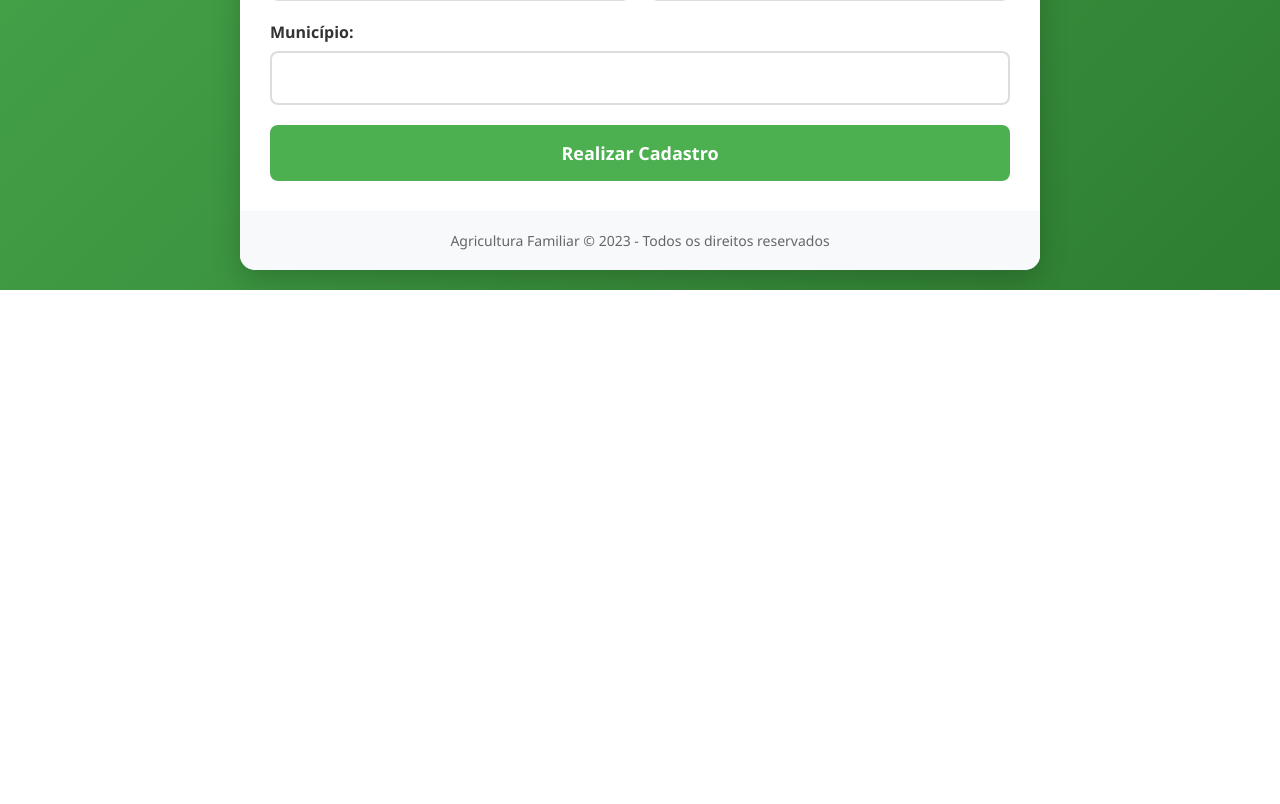
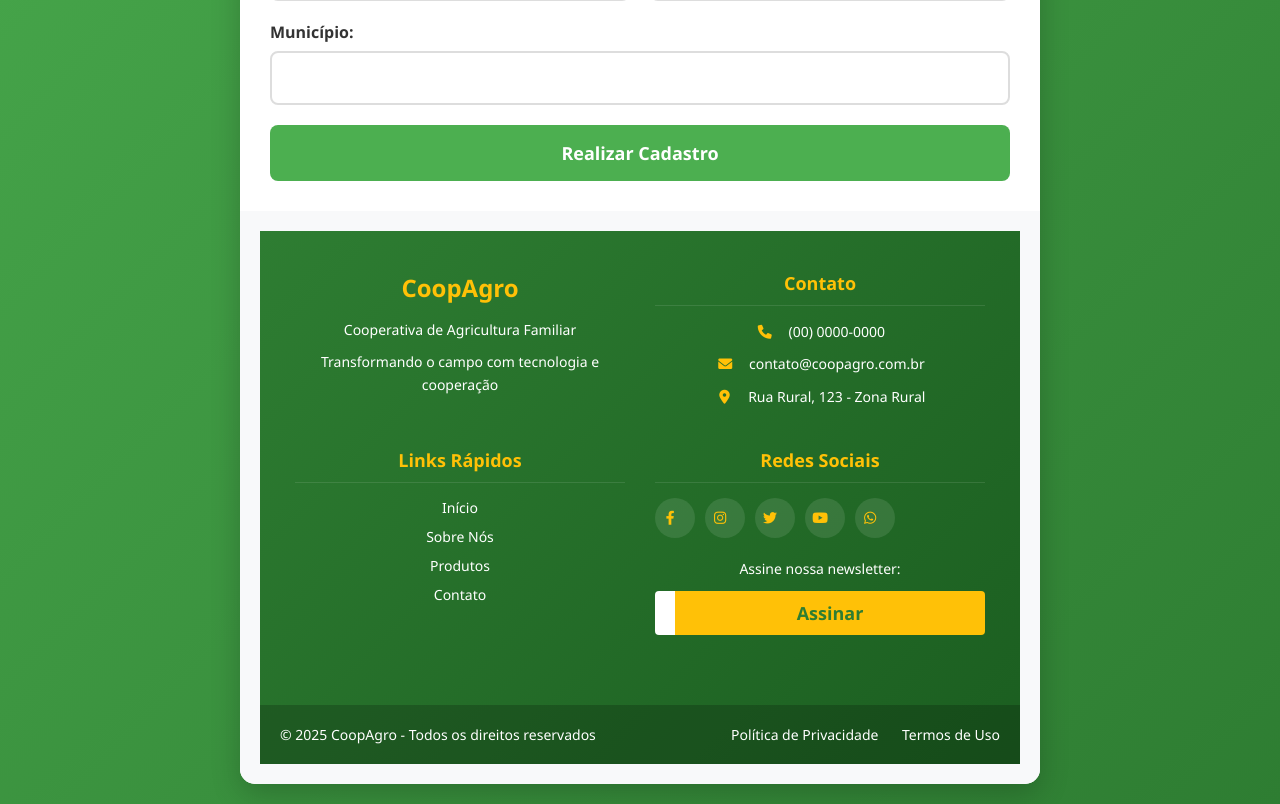
Before and after one commit to KamillaKempim/CoopAgro, a PHP site: page /cadastro.php in a window 1280 px wide. Shown: the part 669-1473 px from the top of the page. Before the commit the page ends 959 px from the top, so only its background shows below. Run offline with PHP 8.4, Linux system fonts and the light colour scheme.

Commit message:
realizada alteração do arquivo de rodapé da pagina e realizada alterações na tela de cadastro

```diff
--- a/cadastro.php
+++ b/cadastro.php
@@ -266,7 +266,7 @@
         </div>
 
         <div class="footer">
-            <p>Agricultura Familiar &copy; 2023 - Todos os direitos reservados</p>
+            <?php include 'includes/_footer.php'; ?>
         </div>
     </div>
 
--- a/includes/_footer.php
+++ b/includes/_footer.php
@@ -1,59 +1,249 @@
-<footer style="background-color: #143d0f;">
-    <div class="container-fluid">
-        <div class="row text-center align-items-center justify-content-center">
+<?php
+/**
+ * Rodapé responsivo para o sistema CoopAgro
+ * Deve ser incluído no final de todas as páginas
+ */
+?>
 
-            <div class="col-6 col-md-2">
-                <div class="contact-item">
-                    <div class="icon-circle">
-                        <i class="bi bi-whatsapp"></i>
+<footer class="coopagro-footer">
+    <div class="footer-content">
+        <div class="footer-section">
+            <h3>CoopAgro</h3>
+            <p>Cooperativa de Agricultura Familiar</p>
+            <p>Transformando o campo com tecnologia e cooperação</p>
         </div>
-                    <div class="contact-text">
-                        <p>WhatsApp</p>
-                        <p>99 99999-9999</p>
+
+        <div class="footer-section">
+            <h4>Contato</h4>
+            <p><i class="fas fa-phone"></i> (00) 0000-0000</p>
+            <p><i class="fas fa-envelope"></i> contato@coopagro.com.br</p>
+            <p><i class="fas fa-map-marker-alt"></i> Rua Rural, 123 - Zona Rural</p>
+        </div>
+
+        <div class="footer-section">
+            <h4>Links Rápidos</h4>
+            <ul>
+                <li><a href="index.php">Início</a></li>
+                <li><a href="sobre.php">Sobre Nós</a></li>
+                <li><a href="produtos.php">Produtos</a></li>
+                <li><a href="contato.php">Contato</a></li>
+            </ul>
+        </div>
+
+        <div class="footer-section">
+            <h4>Redes Sociais</h4>
+            <div class="social-icons">
+                <a href="#"><i class="fab fa-facebook-f"></i></a>
+                <a href="#"><i class="fab fa-instagram"></i></a>
+                <a href="#"><i class="fab fa-twitter"></i></a>
+                <a href="#"><i class="fab fa-youtube"></i></a>
+                <a href="#"><i class="fab fa-whatsapp"></i></a>
+            </div>
+            <div class="newsletter">
+                <p>Assine nossa newsletter:</p>
+                <form class="newsletter-form">
+                    <input type="email" placeholder="Seu e-mail">
+                    <button type="submit">Assinar</button>
+                </form>
             </div>
         </div>
     </div>
 
-            <div class="col-6 col-md-2">
-                <div class="contact-item">
-                    <div class="icon-circle">
-                        <i class="bi bi-telephone"></i>
-                    </div>
-                    <div class="contact-text">
-                        <p>Telefone</p>
-                        <p>99 99999-9999</p>
+    <div class="footer-bottom">
+        <div class="footer-bottom-content">
+            <p>&copy; <?php echo date('Y'); ?> CoopAgro - Todos os direitos reservados</p>
+            <div class="footer-links">
+                <a href="politica-privacidade.php">Política de Privacidade</a>
+                <a href="termos-uso.php">Termos de Uso</a>
             </div>
         </div>
     </div>
+</footer>
 
-            <div class="col-md-auto d-flex align-items-center justify-content-center">
-                <div class="vertical-divider"></div>
-            </div>
+<style>
+    /* Estilos do rodapé */
+    .coopagro-footer {
+        background: linear-gradient(135deg, #2E7D32 0%, #1B5E20 100%);
+        color: white;
+        margin-top: auto; /* Para fixar no final da página */
+    }
 
-            <div class="col-6 col-md-2">
-                <div class="contact-item">
-                    <div class="icon-circle">
-                        <i class="bi bi-instagram"></i>
-                    </div>
-                    <div class="contact-text">
-                        <p>Instagram</p>
-                        <p>@nomeempresa</p>
-                    </div>
-                </div>
-            </div>
+    .footer-content {
+        display: flex;
+        flex-wrap: wrap;
+        justify-content: space-between;
+        max-width: 1200px;
+        margin: 0 auto;
+        padding: 40px 20px;
+    }
 
-            <div class="col-6 col-md-2">
-                <div class="contact-item">
-                    <div class="icon-circle">
-                        <i class="bi bi-facebook"></i>
-                    </div>
-                    <div class="contact-text">
-                        <p>Facebook</p>
-                        <p>@nomeempresa</p>
-                    </div>
-                </div>
-            </div>
+    .footer-section {
+        flex: 1;
+        min-width: 250px;
+        margin-bottom: 30px;
+        padding: 0 15px;
+    }
 
-        </div>
-    </div>
-</footer>
+    .footer-section h3 {
+        color: #FFC107;
+        margin-bottom: 15px;
+        font-size: 24px;
+    }
+
+    .footer-section h4 {
+        color: #FFC107;
+        margin-bottom: 15px;
+        font-size: 18px;
+        border-bottom: 1px solid rgba(255, 255, 255, 0.1);
+        padding-bottom: 10px;
+    }
+
+    .footer-section p {
+        margin-bottom: 10px;
+        line-height: 1.6;
+    }
+
+    .footer-section i {
+        margin-right: 10px;
+        color: #FFC107;
+        width: 20px;
+    }
+
+    .footer-section ul {
+        list-style: none;
+        padding: 0;
+    }
+
+    .footer-section ul li {
+        margin-bottom: 10px;
+    }
+
+    .footer-section ul li a {
+        color: white;
+        text-decoration: none;
+        transition: color 0.3s;
+    }
+
+    .footer-section ul li a:hover {
+        color: #FFC107;
+    }
+
+    .social-icons {
+        display: flex;
+        margin-bottom: 20px;
+    }
+
+    .social-icons a {
+        display: flex;
+        align-items: center;
+        justify-content: center;
+        width: 40px;
+        height: 40px;
+        background: rgba(255, 255, 255, 0.1);
+        border-radius: 50%;
+        margin-right: 10px;
+        color: white;
+        text-decoration: none;
+        transition: all 0.3s;
+    }
+
+    .social-icons a:hover {
+        background: #FFC107;
+        transform: translateY(-3px);
+    }
+
+    .newsletter-form {
+        display: flex;
+        margin-top: 10px;
+    }
+
+    .newsletter-form input {
+        flex: 1;
+        padding: 10px;
+        border: none;
+        border-radius: 4px 0 0 4px;
+        outline: none;
+    }
+
+    .newsletter-form button {
+        background: #FFC107;
+        color: #2E7D32;
+        border: none;
+        padding: 10px 15px;
+        border-radius: 0 4px 4px 0;
+        cursor: pointer;
+        font-weight: bold;
+        transition: background 0.3s;
+    }
+
+    .newsletter-form button:hover {
+        background: #FFD54F;
+    }
+
+    .footer-bottom {
+        background: rgba(0, 0, 0, 0.2);
+        padding: 20px 0;
+    }
+
+    .footer-bottom-content {
+        display: flex;
+        justify-content: space-between;
+        align-items: center;
+        max-width: 1200px;
+        margin: 0 auto;
+        padding: 0 20px;
+        flex-wrap: wrap;
+    }
+
+    .footer-links a {
+        color: white;
+        margin-left: 20px;
+        text-decoration: none;
+        transition: color 0.3s;
+    }
+
+    .footer-links a:hover {
+        color: #FFC107;
+    }
+
+    /* Responsividade */
+    @media (max-width: 768px) {
+        .footer-content {
+            flex-direction: column;
+        }
+
+        .footer-section {
+            min-width: 100%;
+            margin-bottom: 30px;
+        }
+
+        .footer-bottom-content {
+            flex-direction: column;
+            text-align: center;
+        }
+
+        .footer-links {
+            margin-top: 15px;
+        }
+
+        .footer-links a {
+            margin: 0 10px;
+        }
+
+        .newsletter-form {
+            flex-direction: column;
+        }
+
+        .newsletter-form input {
+            border-radius: 4px;
+            margin-bottom: 10px;
+        }
+
+        .newsletter-form button {
+            border-radius: 4px;
+        }
+    }
+</style>
+
+<!-- Font Awesome para ícones -->
+<link rel="stylesheet" href="https://cdnjs.cloudflare.com/ajax/libs/font-awesome/6.0.0-beta3/css/all.min.css">
--- a/index.php
+++ b/index.php
@@ -177,7 +177,7 @@
   </main>
 
   <footer>
-    <?php require_once "_parts/_footer.php" ?>
+    <?php require_once "includes/_footer.php" ?>
   </footer>
 
 
```
Lines whose indentation alone changed are shown as unchanged.
